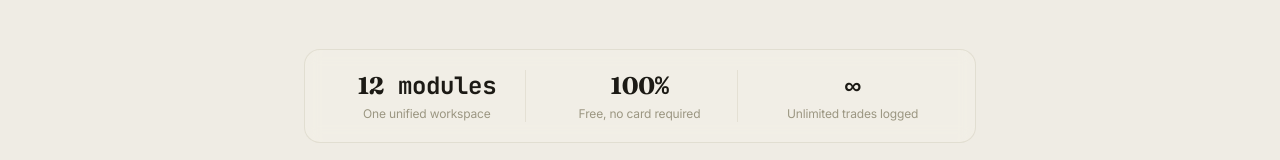
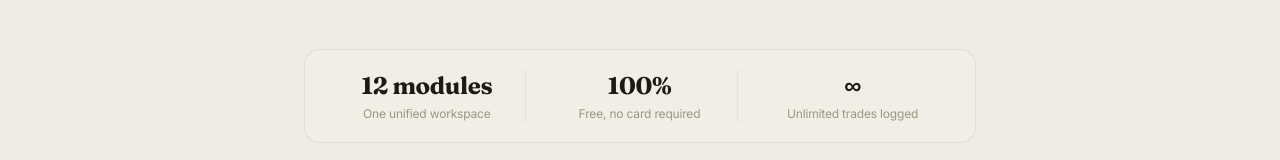
Before and after one commit to MansoorjAhmad/velox-studio-clone, a Next.js app: page / in a window 1280 px wide. Shown: the part 593-753 px from the top of the page. Built offline with nearby package versions, Linux system fonts and the light colour scheme; no server answers.

Commit message:
style: map font-mono and tabular to Fraunces luxury serif globally to guarantee 100% serif numbers everywhere on website

```diff
--- a/src/app/globals.css
+++ b/src/app/globals.css
@@ -87,6 +87,8 @@
   --color-brand-soft:       var(--brand-soft);
   --color-brand-foreground: var(--brand-foreground);
 
+  --font-mono: var(--font-serif), Georgia, serif;
+
   --radius-sm: var(--radius-sm);
   --radius:    var(--radius);
   --radius-lg: var(--radius-lg);
@@ -109,9 +111,9 @@
     letter-spacing: -0.011em;
   }
 
-  /* Ultra-premium luxury serif numbers across all metrics, tables, P&L, and financial indicators. */
-  .tabular {
-    font-family: var(--font-serif), Georgia, serif;
+  /* Ultra-premium luxury serif numbers across all metrics, tables, P&L, widgets, and financial indicators. */
+  .font-mono, .tabular {
+    font-family: var(--font-serif), Georgia, serif !important;
     font-variation-settings: "SOFT" 0, "opsz" 36;
     font-variant-numeric: tabular-nums;
     letter-spacing: -0.015em;
```
